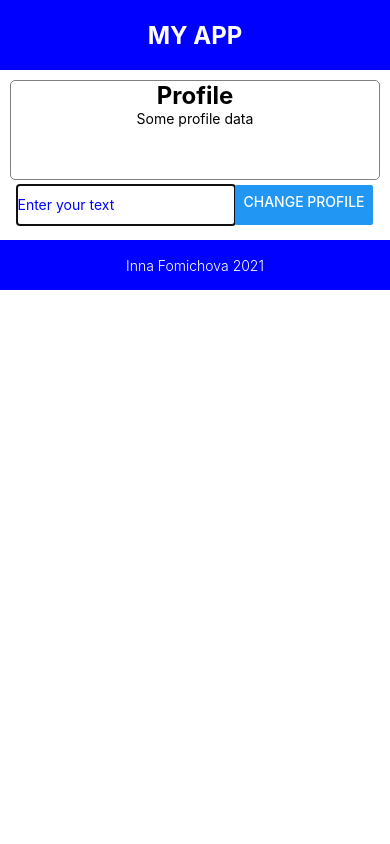
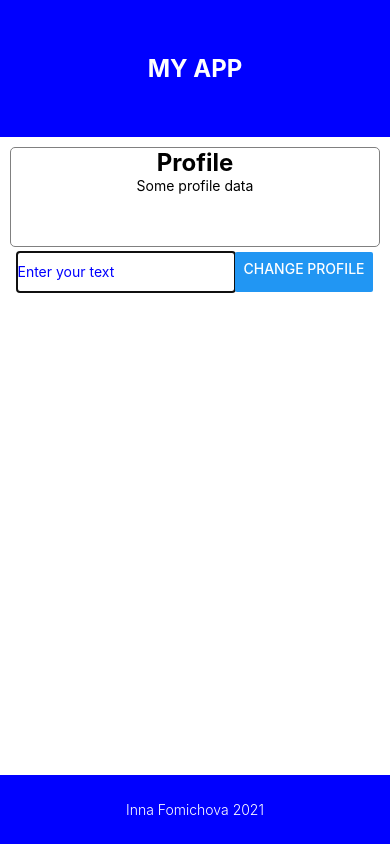
Before and after one commit to Inna3112/react-native-project, a React Native app: screen / in a window 390 px wide. Built offline with nearby package versions, Linux system fonts and the light colour scheme.

Commit message:
flex changed

```diff
--- a/src/components/Body/Body.tsx
+++ b/src/components/Body/Body.tsx
@@ -58,10 +58,11 @@ export const Body = () => {
 
 const styles = StyleSheet.create({
   container: {
+    flex: 9,
     margin: 10,
     backgroundColor: 'white',
     alignItems: 'center',
-    justifyContent: 'center',
+    justifyContent: 'flex-start',
   },
   title: {
     color: 'black',
--- a/src/components/Footer/Footer.tsx
+++ b/src/components/Footer/Footer.tsx
@@ -14,7 +14,7 @@ export const Footer: React.FC<PropsType> = ({title}) => {
 
 const styles = StyleSheet.create({
   container: {
-    height: 50,
+    flex: 1,
     backgroundColor: 'blue',
     alignItems: 'center',
     justifyContent: 'center',
--- a/src/components/Header/Header.tsx
+++ b/src/components/Header/Header.tsx
@@ -14,7 +14,7 @@ export const Header: React.FC<PropsType> = ({title}) => {
 
 const styles = StyleSheet.create({
   container: {
-    height: 70,
+    flex: 2,
     backgroundColor: 'blue',
     alignItems: 'center',
     justifyContent: 'center',
```
